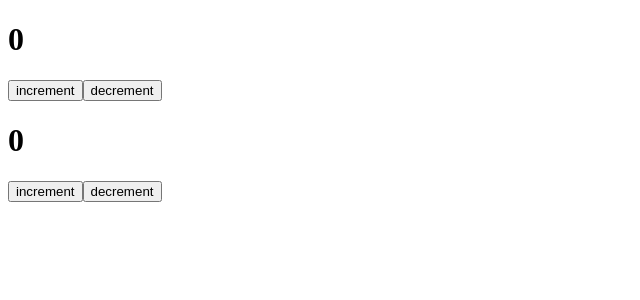
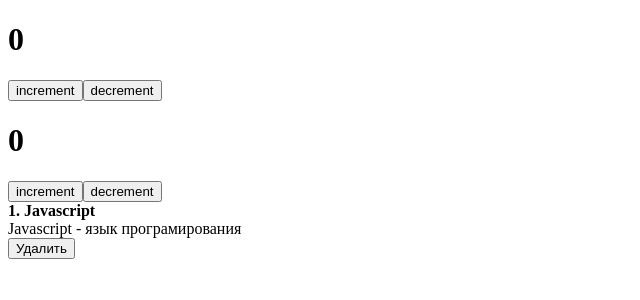
Before and after one commit to pevacik/MentorSteps, a React (Vite) app: page / in a window 1280 px wide. Shown: the top 300 px of the page, without its empty margins (0-640 px from the left). Built offline with nearby package versions, Linux system fonts and the light colour scheme.

Commit message:
Посты

```diff
--- a/src/App.jsx
+++ b/src/App.jsx
@@ -14,6 +14,15 @@ function App() {
       <Counter />
       <ClassCounter />
 
+      <div className='post'>
+        <div className='post__content'>
+          <strong>1. Javascript</strong>
+          <div>Javascript - язык програмирования</div>
+        </div>
+        <div className='post__btns'>
+          <button>Удалить</button>
+        </div>
+      </div>
     </div>
   )
 }
--- a/src/components/ClassCounter.jsx
+++ b/src/components/ClassCounter.jsx
@@ -2,7 +2,7 @@ import React, { Component } from 'react'
 
 export default class ClassCounter extends Component {
   constructor(props) {
-    super(props);
+    super(props)
     this.state = {
       count: 0,
     }
```
